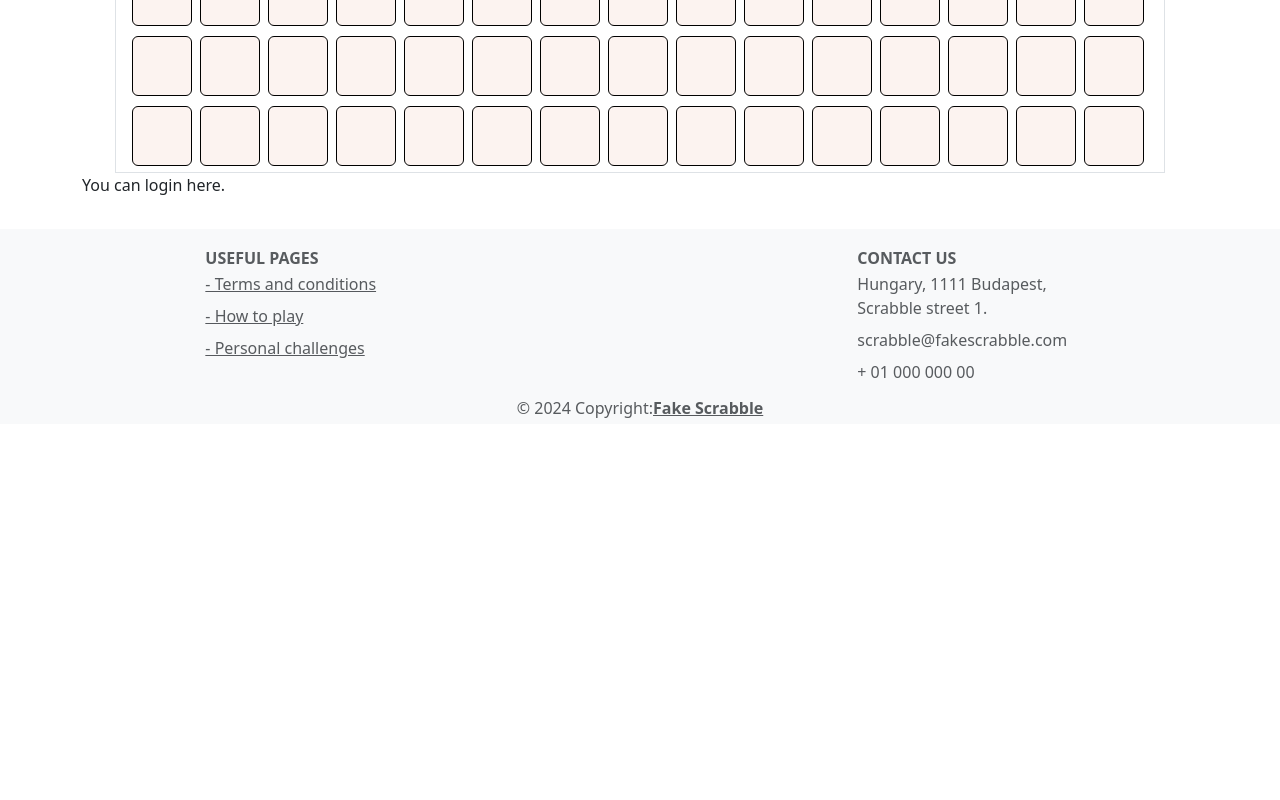
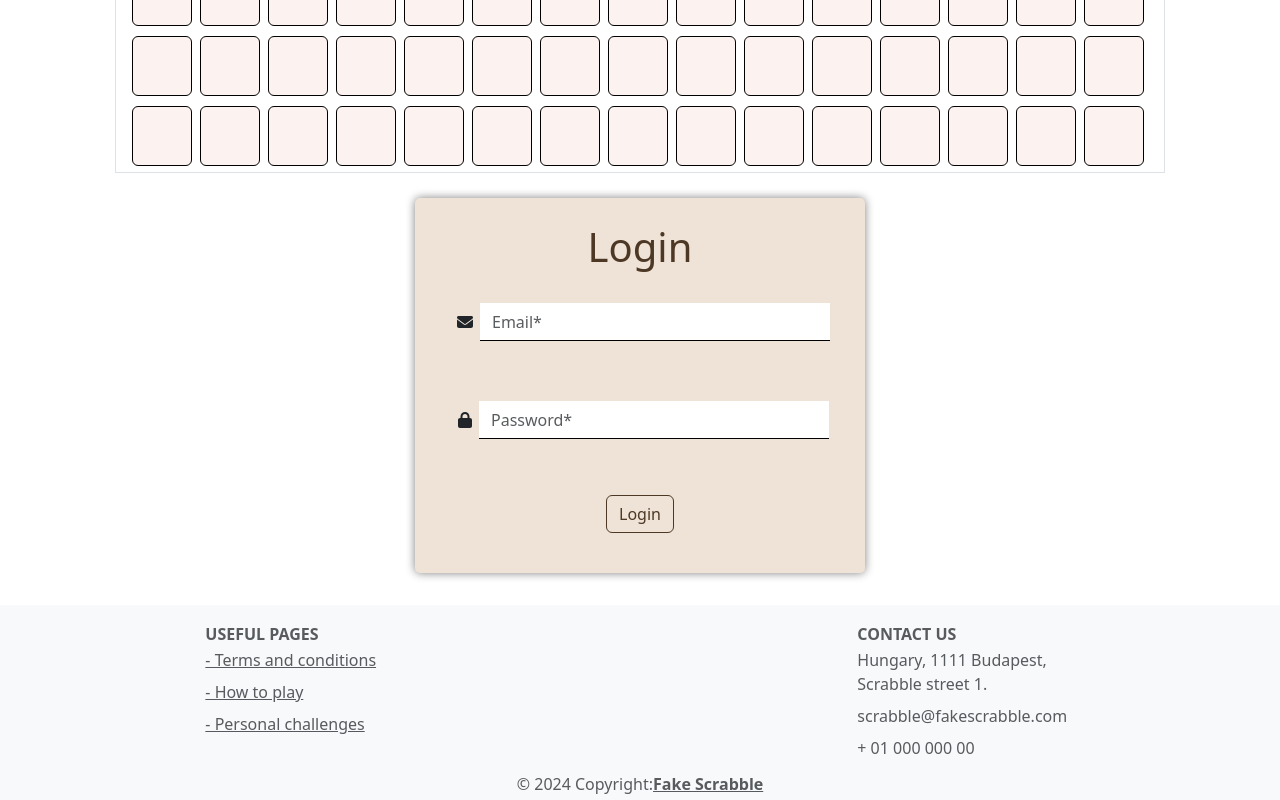
Before and after one commit to orsolyahrubo/scrabble, a React (Create React App) app in the folder app/: page /login in a window 1280 px wide. Shown: the part 1163-1963 px from the top of the page. Before the commit the page ends 1587 px from the top, so only its background shows below. Built offline with nearby package versions, Linux system fonts and the light colour scheme.

Commit message:
Loginform with validation

```diff
--- a/app/src/components/Header.js
+++ b/app/src/components/Header.js
@@ -2,7 +2,8 @@ import { NavLink } from 'react-router-dom';
 import { FontAwesomeIcon } from '@fortawesome/react-fontawesome';
 import {
     faHouse,
-    faUser
+    faUser,
+    faHandPointUp,
 } from '@fortawesome/free-solid-svg-icons';
 import './Header.scss';
 
@@ -10,6 +11,7 @@ export default function Header() {
 
     const loginIcon = <FontAwesomeIcon icon={faUser} />;
     const homeIcon = <FontAwesomeIcon icon={faHouse} />;
+    const register = <FontAwesomeIcon icon={faHandPointUp} />;
 
     return (
         <div className="container-lg">
@@ -42,14 +44,18 @@ export default function Header() {
                                 <li className="nav-item">
                                     <NavLink className="nav-link btn px-3" to="/">
                                         Home
-                                        {' '}
                                         <i>{homeIcon}</i>
+                                    </NavLink>
+                                </li>
+                                <li className="nav-item">
+                                    <NavLink className="nav-link btn px-3" to="/register">
+                                        Registration
+                                        <i>{register}</i>
                                     </NavLink>
                                 </li>
                                 <li className="nav-item">
                                     <NavLink className="nav-link btn px-3" to="/login">
                                         Login
-                                        {' '}
                                         <i>{loginIcon}</i>
                                     </NavLink>
                                 </li>
--- a/app/src/pages/LoginForm.js
+++ b/app/src/pages/LoginForm.js
@@ -1,7 +1,136 @@
+import { FontAwesomeIcon } from '@fortawesome/react-fontawesome';
+import {
+    faEnvelope,
+    faLock,
+} from '@fortawesome/free-solid-svg-icons';
+import validator from 'validator';
+import Form from '../components/Form';
+import InputRegular from '../components/InputRegular';
+
 export default function LoginForm() {
+
+    const envelope = <FontAwesomeIcon icon={faEnvelope} />;
+    const lock = <FontAwesomeIcon icon={faLock} />;
+
+    const initalValues = {
+        email: '',
+        password: '',
+    };
+
+    function isNotEmpty(value) {
+        return value !== '';
+    }
+
+    function isThisEmail(value) {
+        return validator.isEmail(value);
+    }
+
+    const validators = {
+        email: [
+            {
+                fn: isNotEmpty,
+                errorMessage: 'Cannot be empty.',
+            },
+            {
+                fn: isThisEmail,
+                errorMessage: 'Must be a valid email.',
+            },
+        ],
+        password: [
+            {
+                fn: isNotEmpty,
+                errorMessage: 'Cannot be empty.',
+            },
+        ],
+    };
+
+    async function handleSubmit(
+        event,
+        formData,
+        setFormData,
+        setErrorMessages,
+        setFormAlertType,
+        setFromAlertText,
+        reportFormValidity,
+        setWasValidated,
+        navigate,
+    ) {
+        event.preventDefault();
+
+        const userData = {
+            email: formData.email,
+            password: formData.password,
+        };
+
+        const formIsValid = reportFormValidity();
+
+        if (formIsValid) {
+            let response;
+
+            try {
+                response = await fetch(`${process.env.REACT_APP_API_BASE_URL}/api/login`, {
+                    method: 'POST',
+                    body: JSON.stringify(userData),
+                    headers: {
+                        'Content-type': 'application/json',
+                    },
+                });
+
+                const data = await response.json();
+
+                if (response.ok) {
+                    setFormData(initalValues);
+                    setErrorMessages({});
+                    setWasValidated(false);
+
+                    const { token } = data;
+                    if (token) {
+                        // logInUserByToken(token);
+                        navigate('/');
+                    }
+                } else {
+                    setWasValidated(false);
+                    setFormAlertType('danger');
+                    setFromAlertText(data.error);
+                }
+            } catch (err) {
+                setWasValidated(false);
+                setFormAlertType('danger');
+                setFromAlertText('Login failed. Please try again later.');
+            }
+        }
+    }
+
     return (
-        <div className="container">
-            You can login here.
-        </div>
+        <main className="container">
+            <Form title="Login" handleSubmit={handleSubmit} initalValues={initalValues} validators={validators}>
+                {(handleOnChange, getValidationClassName, errorMessages, formData) => (
+                    <>
+                        <InputRegular
+                            type="email"
+                            name="email"
+                            className="input-field"
+                            handleOnChange={handleOnChange}
+                            getValidationClassName={getValidationClassName}
+                            errorMessages={errorMessages.email}
+                            value={formData.email}
+                            placeholder="Email*"
+                            icon={envelope}
+                        />
+                        <InputRegular
+                            type="password"
+                            name="password"
+                            className="input-field"
+                            handleOnChange={handleOnChange}
+                            getValidationClassName={getValidationClassName}
+                            errorMessages={errorMessages.password}
+                            value={formData.password}
+                            placeholder="Password*"
+                            icon={lock}
+                        />
+                    </>
+                )}
+            </Form>
+        </main>
     );
 }
--- a/app/src/pages/RegisterForm.js
+++ b/app/src/pages/RegisterForm.js
@@ -121,7 +121,7 @@ export default function RegisterForm() {
             } catch (err) {
                 setWasValidated(false);
                 setFormAlertType('danger');
-                setFromAlertText('Sikertelen regisztráció.');
+                setFromAlertText('Registration failed. Please try again later.');
             }
         }
     }
```
